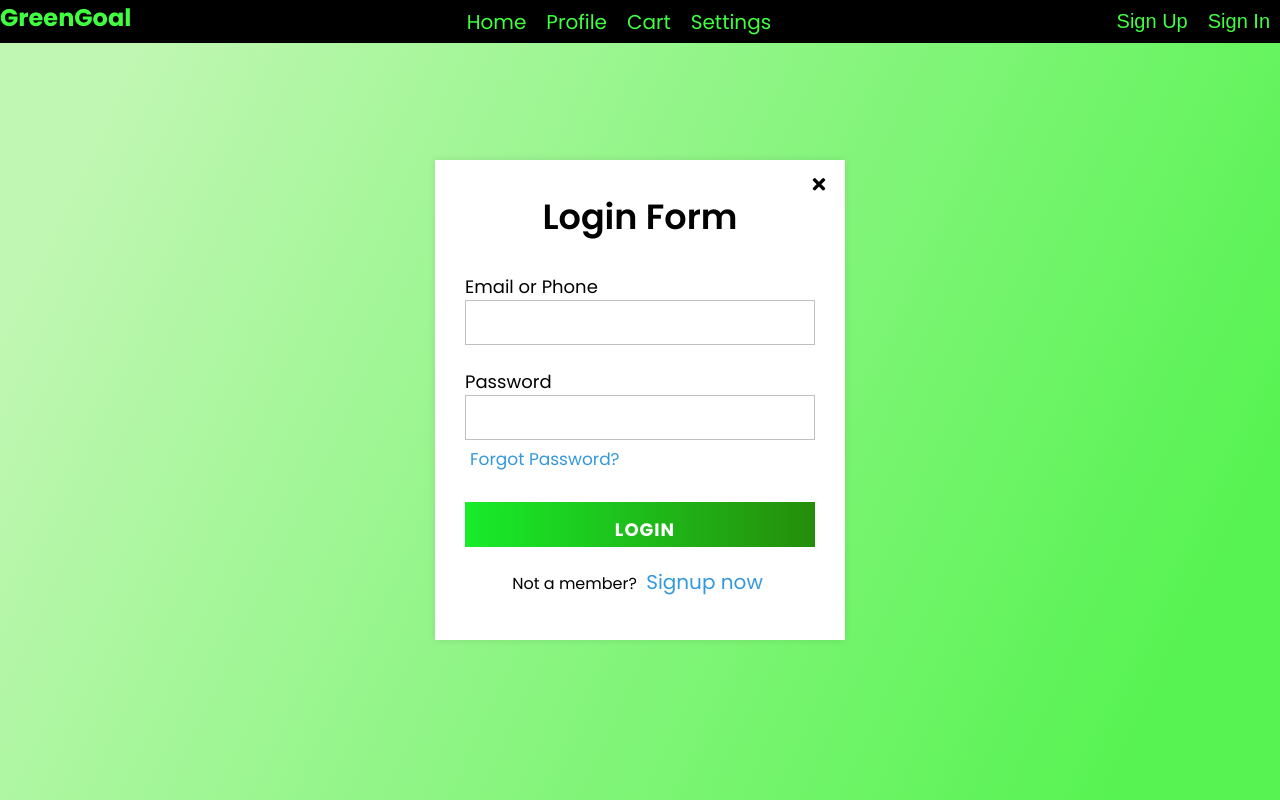
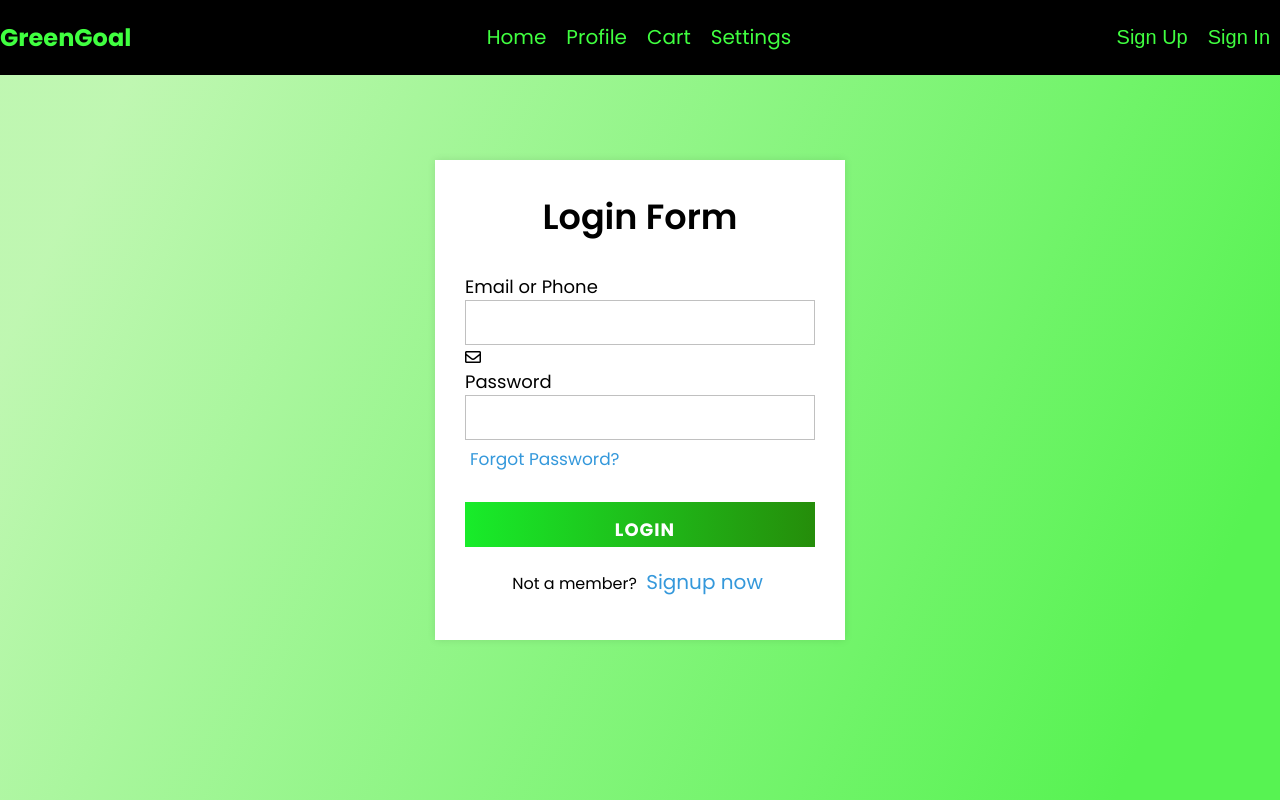
Before and after one commit to ZariProjects/Hack_Tues_GG, a React (Create React App) app in the folder green_goal/: page /Login in a window 1280 px wide. Built offline with nearby package versions, Linux system fonts and the light colour scheme; a web font is replaced by a local one.

Commit message:
Update DIssfunctional CSS

```diff
--- a/green_goal/src/containers/Login/Login.css
+++ b/green_goal/src/containers/Login/Login.css
@@ -1,7 +1,6 @@
+
 @import url('https://fonts.googleapis.com/css?family=Poppins:400,500,600,700&display=swap');
 *{
-  margin: 0;
-  padding: 0;
   outline: none;
   box-sizing: border-box;
   font-family: 'Poppins', sans-serif;
@@ -13,22 +12,12 @@ body{
   background: linear-gradient(115deg, #b0f59fce 10%, #57f352 90%);
 }
 
-.show-btn{
-  background: #fff;
-  padding: 10px 20px;
-  font-size: 20px;
-  font-weight: 500;
-  color: #0c8d22;
-  cursor: pointer;
-  box-shadow: 0px 0px 10px rgba(0,0,0,0.1);
-}
 .show-btn, .container{
   position: absolute;
   top: 50%;
   left: 50%;
   transform: translate(-50%, -50%);
 }
-
 
 .container{
   background: #fff;
@@ -38,16 +27,6 @@ body{
   box-shadow: 0 0 8px rgba(0,0,0,0.1);
 }
 
-.container .close-btn{
-  position: absolute;
-  right: 20px;
-  top: 15px;
-  font-size: 18px;
-  cursor: pointer;
-}
-.container .close-btn:hover{
-  color: #3498db;
-}
 .container .text{
   font-size: 35px;
   font-weight: 600;
@@ -61,7 +40,6 @@ body{
   width: 100%;
   margin: 50px 0;
 }
-
 form{
   text-align: left;
 }
--- a/green_goal/src/containers/Login/Login.js
+++ b/green_goal/src/containers/Login/Login.js
@@ -8,13 +8,13 @@ class Login extends Component {
 
             <div class="center">
                 <div class="container">
-                    <label for="show" class="close-btn fas fa-times" title="close"></label>
                     <div class="text">
                         Login Form</div>
                     <form action="#">
                         <div class="data">
                             <label>Email or Phone</label>
                             <input type="text" required></input>
+                            <i class="far fa-envelope"></i>
                         </div>
                         <div class="data">
                             <label>Password</label>
```
Lines whose indentation alone changed are shown as unchanged.
